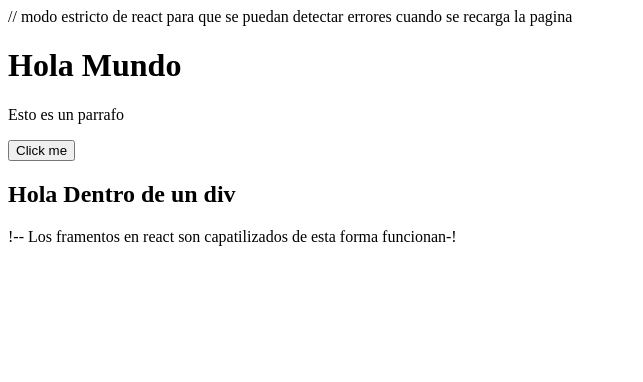
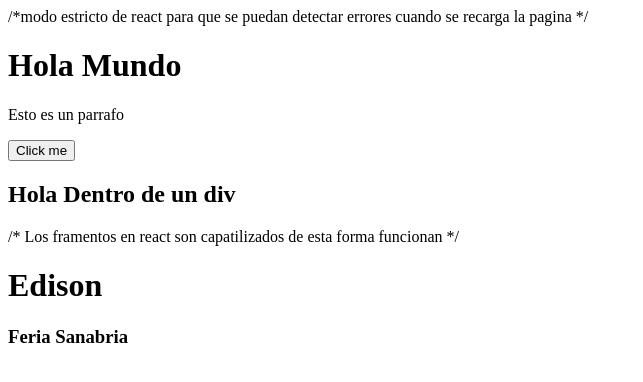
Before and after one commit to jedisonfs/curso-react, a React (Vite) app in the folder 02-first-steps/: page / in a window 1280 px wide. Shown: the top 382 px of the page, without its empty margins (0-643 px from the left). Built offline with nearby package versions, Linux system fonts and the light colour scheme.

Commit message:
[feat]: se agregan comentarios correctamente

```diff
--- a/02-first-steps/src/main.tsx
+++ b/02-first-steps/src/main.tsx
@@ -1,6 +1,8 @@
 import { StrictMode } from 'react'
 import { createRoot } from 'react-dom/client'
 import { FirstStepApp } from './FirstStepApp.tsx'
+import { MyAwesomeApp } from './MyAwesomeApp.tsx'
+
 createRoot(document.getElementById('root')!).render(
 /*
 Si se quita el StrictMode la aplicacion falla porque en react sin el stictmode solo permite una etiqueta html
@@ -8,7 +10,8 @@ se debe regresar una sola etiqueta, se puede devolver un <div> </div> esto porqu
 cuando como parte de un dix es lo mas utilizado apra resolver este error
 */
 
-  <StrictMode> // modo estricto de react para que se puedan detectar errores cuando se recarga la pagina
-    <FirstStepApp/> !-- Los framentos en react son capatilizados de esta forma funcionan-!
-  </StrictMode>,
+  <StrictMode> /*modo estricto de react para que se puedan detectar errores cuando se recarga la pagina */
+    <FirstStepApp/> /* Los framentos en react son capatilizados de esta forma funcionan */
+    <MyAwesomeApp/>
+  </StrictMode>
 )
```
